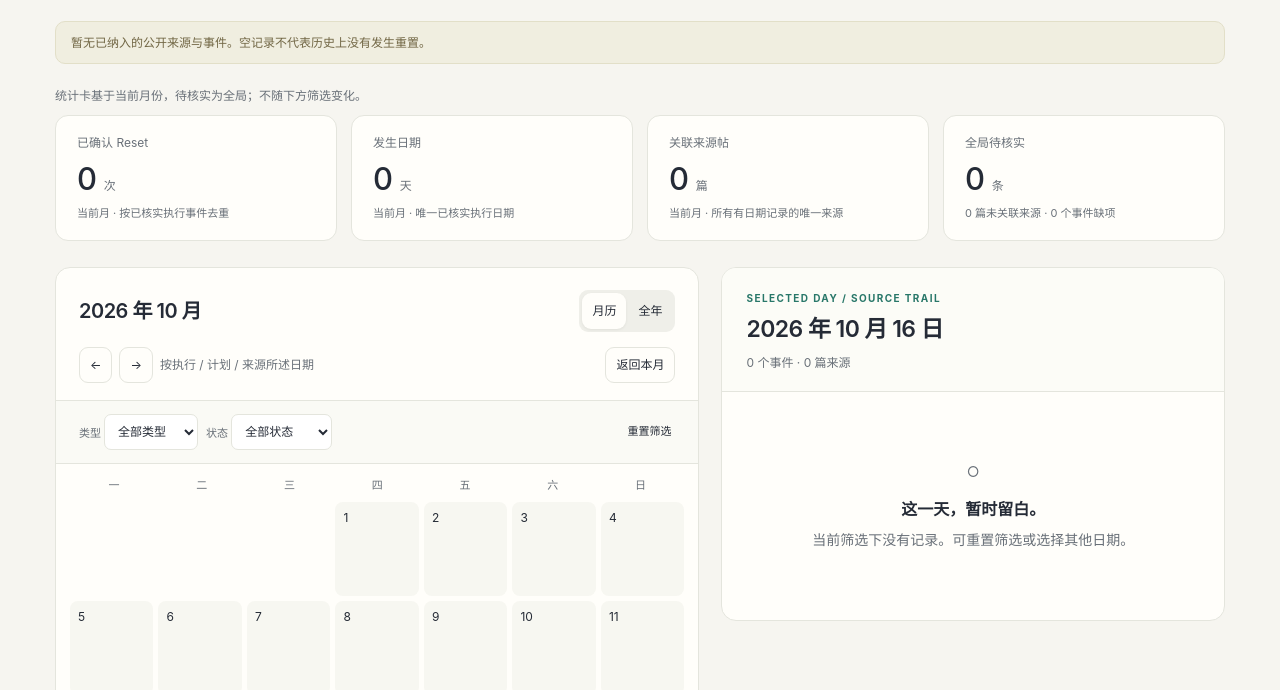
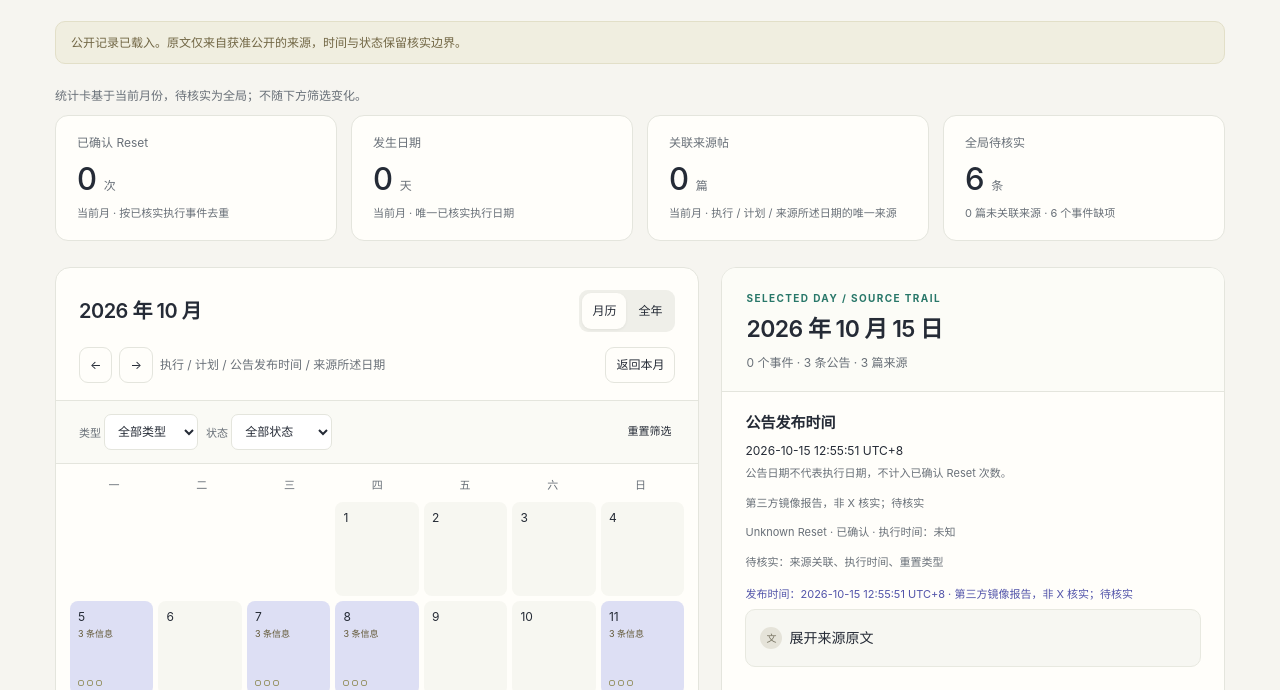
Before and after one commit to skommando/reset-notice-page, a plain HTML site: page index.html in a window 1280 px wide. Shown: the part 218-908 px from the top of the page. Drawn offline with Linux system fonts and the light colour scheme.

Commit message:
补齐重置公告历史并区分公告日期与执行日期

```diff
--- a/assets/app.mjs
+++ b/assets/app.mjs
@@ -1,4 +1,4 @@
-import {validateCalendar,parseCalendarJSON,calendarRecords,monthStats,filterRecords,dayDetails,safeSourceURL} from './model.mjs';
+import {validateCalendar,parseCalendarJSON,browseRecords,initialBrowseDate,monthStats,filterRecords,dayDetails,safeSourceURL} from './model.mjs';
 
 const $=id=>document.getElementById(id);
 const labels={forced:'Forced',banked:'Banked',unknown:'Unknown',confirmed:'已确认',announced:'已预告',delayed:'已延期',cancelled:'已取消'};
@@ -23,7 +23,7 @@
  const cards=[
   [values.confirmed_resets,'已确认 Reset','次','当前月 · 按已核实执行事件去重'],
   [values.confirmed_dates,'发生日期','天','当前月 · 唯一已核实执行日期'],
-  [values.associated_sources,'关联来源帖','篇','当前月 · 所有有日期记录的唯一来源'],
+  [values.associated_sources,'关联来源帖','篇','当前月 · 执行 / 计划 / 来源所述日期的唯一来源'],
   [values.unlinked_sources+values.pending_events,'全局待核实','条',`${values.unlinked_sources} 篇未关联来源 · ${values.pending_events} 个事件缺项`],
  ];
  $('stats').replaceChildren(...cards.map(([value,label,unit,note])=>{const card=node('div','stat');card.append(node('label','',label),node('strong','',String(value)),node('small','',unit),node('div','minor',note));return card;}));
@@ -57,20 +57,25 @@
  }
  $('yeargrid').replaceChildren(...sections);
 }
+function publicationBasisText(basis){
+ return basis==='verified'?'已核实':basis==='id_inferred'?'根据状态 ID 推断，待核实':basis==='mirror_reported'?'第三方镜像报告，非 X 核实；待核实':'';
+}
 function sourcePost(source){
  const details=node('details','post'),summary=node('summary','');
- const title=source.text_completeness==='complete'?'展开来源原文':source.text===null?'来源原文暂不可用':'展开来源文本（完整性待核实）';
+ const title=source.text_completeness==='complete'?'展开来源原文':source.text===null?'原文未收录':'展开来源文本（完整性待核实）';
  summary.append(node('span','posticon','文'),node('span','',title));details.append(summary);
  const publication=source.published_at===null?'发布时间：未知':`发布时间：${temporalText(source.published_at)}`;
- const basis=source.publication_basis==='id_inferred'?' · 根据状态 ID 推断，待核实':source.publication_basis==='verified'?' · 已核实':'';
+ const basis=publicationBasisText(source.publication_basis)?' · '+publicationBasisText(source.publication_basis):'';
  const time=node('p','posttime',publication+basis);
- details.append(node('p','posttext',source.text??'公开原文暂不可用。'));
+ details.append(node('p','posttext',source.text??'原文未收录，请查看原帖。'));
  if(safeSourceURL(source.url)){const link=node('a','sourcelink','查看原帖 ↗');link.href=source.url;link.target='_blank';link.rel='noopener noreferrer';details.append(link);}
  else details.append(node('span','minor','来源链接不可用'));
  details.append(node('p','postfooter',verificationText(source.verification)));
  const historical=source.versions.filter(v=>v.text!==source.text||JSON.stringify(v.published_at)!==JSON.stringify(source.published_at)||v.publication_basis!==source.publication_basis||v.text_completeness!==source.text_completeness);
- if(historical.length){const history=node('details','sourcehistory'),heading=node('summary','',source.verification.fields.includes('revision')?'并列来源版本（尚无唯一当前版本）':`其他公开版本（${historical.length}）`);history.append(heading);historical.forEach((v,i)=>{const section=node('section','post');section.append(node('p','posthead',`版本 ${i+1}`),node('p','posttime',`发布时间：${temporalText(v.published_at)}${v.publication_basis==='id_inferred'?' · 状态 ID 推断，待核实':''}`),node('p','posttext',v.text??'此版本公开原文暂不可用。'),node('p','postfooter',verificationText(v.verification)));history.append(section);});details.append(history);}
- const sourceBlock=node('section','source');sourceBlock.append(time,details);return sourceBlock;
+ if(historical.length){const history=node('details','sourcehistory'),heading=node('summary','',source.verification.fields.includes('revision')?'并列来源版本（尚无唯一当前版本）':`其他公开版本（${historical.length}）`);history.append(heading);historical.forEach((v,i)=>{const section=node('section','post');section.append(node('p','posthead',`版本 ${i+1}`),node('p','posttime',`发布时间：${temporalText(v.published_at)}${publicationBasisText(v.publication_basis)?' · '+publicationBasisText(v.publication_basis):''}`),node('p','posttext',v.text??'此版本公开原文暂不可用。'),node('p','postfooter',verificationText(v.verification)));history.append(section);});details.append(history);}
+ const sourceBlock=node('section','source');sourceBlock.append(time);
+ if(source.summary_zh!==undefined)sourceBlock.append(node('p','posthead',source.text===null?'摘要（原文未收录）':'摘要'),node('p','posttext',source.summary_zh));
+ sourceBlock.append(details);return sourceBlock;
 }
 function detailRecord(record){
  const article=node('article','event');
@@ -84,6 +89,16 @@
   article.append(node('p','eventnote',record.countable?'按独立核实的执行日期计为 1 次 Reset。':'仅作信息记录，不计入已确认次数。'));
   if(e.eligibility_summary!==null){const extra=node('details','eventextra');extra.append(node('summary','','资格说明'),node('p','eventnote',e.eligibility_summary));article.append(extra);}
   if(e.verification.state!=='verified')article.append(node('p','eventnote',verificationText(e.verification)));
+ }else if(record.type==='announcement'){
+  const source=record.sources[0];
+  article.append(node('h3','','公告发布时间'),node('p','eventtime',temporalText(source.published_at)),node('p','eventnote','公告日期不代表执行日期，不计入已确认 Reset 次数。'));
+  article.append(node('p','eventnote',publicationBasisText(source.publication_basis)));
+  if(record.related_events.length)record.related_events.forEach(e=>{
+   article.append(node('p','eventnote',`${labels[e.reset_kind]} Reset · ${e.status==='unknown'?'状态待核实':labels[e.status]} · 执行时间：${temporalText(e.executed_at)}`));
+   if(e.planned_at!==null)article.append(node('p','eventnote',`计划时间：${temporalText(e.planned_at)}`));
+   if(e.verification.state!=='verified')article.append(node('p','eventnote',verificationText(e.verification)));
+  });
+  else article.append(node('p','eventnote','尚未关联核实事件；执行时间未知。'));
  }else{
   article.append(node('h3','','未关联来源'),node('div','badges','Unknown · 状态待核实'),node('p','eventtime',`来源所述时间，性质待核实：${record.mentioned_at?temporalText(record.mentioned_at):record.date?record.date+'（仅日期，具体时刻待核实） UTC+8':'未知'}`),node('p','eventnote','尚未关联核实事件，不计入已确认次数。'));
  }
@@ -94,12 +109,12 @@
 function details(){
  const entries=pendingId?filterRecords(records,filters()).filter(r=>r.id===pendingId):dayDetails(data,selected,filters());
  $('detailtitle').textContent=pendingId?'待核实记录':selected.replace(/^(\d+)-(\d+)-(\d+)$/,'$1 年 $2 月 $3 日');
- $('detailcaption').textContent=`${entries.filter(r=>r.type==='event').length} 个事件 · ${new Set(entries.flatMap(r=>r.source_ids)).size} 篇来源`;
+ $('detailcaption').textContent=`${entries.filter(r=>r.type==='event').length} 个事件 · ${entries.filter(r=>r.type==='announcement').length} 条公告 · ${new Set(entries.flatMap(r=>r.source_ids)).size} 篇来源`;
  if(entries.length)$('detail').replaceChildren(...entries.map(detailRecord));
  else {const empty=node('div','empty');empty.append(node('span','','○'),node('b','','这一天，暂时留白。'),node('p','','当前筛选下没有记录。可重置筛选或选择其他日期。'));$('detail').replaceChildren(empty);}
 }
 function pending(){
- const list=filterRecords(records,filters()).filter(r=>r.pending||r.date===null);
+ const list=filterRecords(records,filters()).filter(r=>r.type!=='announcement'&&(r.pending||r.date===null));
  $('pendingcount').textContent=`${list.length} 条`;
  $('pending').replaceChildren(...list.map(r=>{const row=node('div','pendingrow'),control=button(r.type==='source'?'未关联来源':`${labels[r.kind]} · ${r.status==='unknown'?'状态待核实':labels[r.status]}`,'',{'data-pending':r.id,'aria-pressed':r.id===pendingId});control.append(node('span','',`${r.date?r.date+' · ':''}${r.sources.length} 篇来源 · 点击查看 →`));row.append(control);return row;}));
  if(!list.length)$('pending').append(node('p','eventnote','当前筛选下没有待核实记录。'));
@@ -111,7 +126,7 @@
  $('monthview').setAttribute('aria-pressed',String(view==='month'));$('yearview').setAttribute('aria-pressed',String(view==='year'));
  $('month').hidden=view!=='month';$('year').hidden=view!=='year';
  $('prev').setAttribute('aria-label',view==='month'?'上一月':'上一年');$('next').setAttribute('aria-label',view==='month'?'下一月':'下一年');
- $('navhint').textContent=view==='year'?'全年仅按已核实执行次数着色':'按执行 / 计划 / 来源所述日期';
+ $('navhint').textContent=view==='year'?'全年仅按已核实执行次数着色':'执行 / 计划 / 公告发布时间 / 来源所述日期';
  $('prev').disabled=year===1&&(view==='year'||month===0);$('next').disabled=year===9999&&(view==='year'||month===11);
  stats();calendar();if(view==='year')yearCalendar();details();pending();
  // 更新日期或待核实记录后保留键盘焦点，避免重绘把焦点送回页面起点。
@@ -130,7 +145,8 @@
 async function load(){
  try{
   const response=await fetch('./data/calendar.json',{cache:'no-cache'});if(!response.ok)throw new Error('unavailable');
-  data=validateCalendar(parseCalendarJSON(await response.text()));records=calendarRecords(data);
+  data=validateCalendar(parseCalendarJSON(await response.text()));records=browseRecords(data);
+  selected=initialBrowseDate(data,currentDate);year=Number(selected.slice(0,4));month=Number(selected.slice(5,7))-1;
   $('loadstatus').textContent=records.length?'公开记录已载入。原文仅来自获准公开的来源，时间与状态保留核实边界。':'暂无已纳入的公开来源与事件。空记录不代表历史上没有发生重置。';
   $('generated').textContent=`公开数据生成时间：${data.generated_at.replace('T',' ').replace('+08:00','')} UTC+8`;
   $('checkedrange').textContent=data.checked_at_range.min===null?'来源记录核对范围：未知（无已纳入来源）':`来源记录核对范围：${data.checked_at_range.min} 至 ${data.checked_at_range.max}；这是记录核对时间，不是监控最新运行时间。`;
--- a/assets/model.mjs
+++ b/assets/model.mjs
@@ -10,7 +10,11 @@
 const VERIFY={event:['association','reset_kind','status','executed_at','planned_at','previous_planned_at','eligibility_summary'],source:['association','revision','text','published_at','text_completeness'],version:['revision','text','published_at','text_completeness']};
 const fail=()=>{throw new Error('public_data_invalid');};
 function require(value){if(!value)fail();}
-function exact(value,kind){require(value!==null&&typeof value==='object'&&!Array.isArray(value)&&canonical(Object.keys(value).sort())===canonical([...FIELDS[kind]].sort()));}
+function exact(value,kind){
+ require(value!==null&&typeof value==='object'&&!Array.isArray(value));
+ const optional=kind==='source'&&Object.hasOwn(value,'summary_zh')?['summary_zh']:[];
+ require(canonical(Object.keys(value).sort())===canonical([...FIELDS[kind],...optional].sort()));
+}
 function enumValue(value,values){require(typeof value==='string'&&values.includes(value));}
 function text(value,nullable=false){require(nullable&&value===null||typeof value==='string'&&!PYTHON_ONLY_WHITESPACE.test(value));}
 function codePointOrder(a,b){const x=[...a],y=[...b];for(let i=0;i<Math.min(x.length,y.length);i++){const delta=x[i].codePointAt(0)-y[i].codePointAt(0);if(delta)return delta;}return x.length-y.length;}
@@ -268,7 +272,7 @@
  require(value.fields.every(f=>VERIFY[kind].includes(f)));require((value.state==='verified')===(value.fields.length===0));
 }
 function version(value){
- text(value.text,true);temporal(value.published_at);enumValue(value.publication_basis,['verified','id_inferred','unknown']);enumValue(value.text_completeness,['complete','unknown','unavailable']);
+ text(value.text,true);temporal(value.published_at);enumValue(value.publication_basis,['verified','id_inferred','mirror_reported','unknown']);enumValue(value.text_completeness,['complete','unknown','unavailable']);
  require((value.published_at===null)===(value.publication_basis==='unknown'));require(value.text!==null||value.text_completeness==='unavailable');
  const fields=value.verification.fields;
  if(value.text===null)require(fields.includes('text'));
@@ -286,7 +290,7 @@
  for(const key of ['events','sources','unlinked_sources'])require(Array.isArray(data[key]));
  const sourceIds=[];
  for(const source of data.sources){
-  exact(source,'source');require(typeof source.id==='string'&&/^source-sha256:[0-9a-f]{64}$/.test(source.id));require(safeSourceURL(source.url));
+  exact(source,'source');if(Object.hasOwn(source,'summary_zh')){text(source.summary_zh);require([...source.summary_zh].length<=1000&&!/\p{Cc}/u.test(source.summary_zh));}require(typeof source.id==='string'&&/^source-sha256:[0-9a-f]{64}$/.test(source.id));require(safeSourceURL(source.url));
   require(source.id==='source-sha256:'+sha256(sourceKey(source.url)));sourceIds.push(source.id);
   verification(source.verification,'source');version(source);require(Array.isArray(source.versions)&&source.versions.length>0);
   for(const v of source.versions){exact(v,'version');verification(v.verification,'version');version(v);}
@@ -330,8 +334,25 @@
  const records=calendarRecords(data),inMonth=records.filter(r=>r.date?.startsWith(month+'-')),confirmed=inMonth.filter(r=>r.countable);
  return {confirmed_resets:new Set(confirmed.map(r=>r.id)).size,confirmed_dates:new Set(confirmed.map(r=>r.date)).size,associated_sources:new Set(inMonth.flatMap(r=>r.source_ids)).size,unlinked_sources:data.unlinked_sources.length,pending_events:records.filter(r=>r.type==='event'&&r.pending).length};
 }
-export function filterRecords(records,{kind='all',status='all'}={}){return records.filter(r=>(kind==='all'||r.kind===kind)&&(status==='all'||r.status===status));}
-export function dayDetails(data,date,filters={}){validDate(date,false);return filterRecords(calendarRecords(data),filters).filter(r=>r.date===date);}
+// Publication is a separate information layer, never an execution-date fallback.
+export function announcementRecords(data){
+ return data.sources.filter(s=>s.published_at!==null).map(s=>({
+  type:'announcement',id:'announcement:'+s.id,kind:'unknown',status:'unknown',
+  date:s.published_at.value.slice(0,10),basis:'published_at',countable:false,pending:false,
+  sources:[s],source_ids:[s.id],related_events:data.events.filter(e=>e.source_ids.includes(s.id)),
+ }));
+}
+export function browseRecords(data){return [...calendarRecords(data),...announcementRecords(data)];}
+export function initialBrowseDate(data,today){
+ validDate(today,false);
+ const dates=[...new Set(browseRecords(data).map(r=>r.date).filter(Boolean))].sort();
+ return dates.filter(d=>d<=today).at(-1)??dates[0]??today;
+}
+export function filterRecords(records,{kind='all',status='all'}={}){
+ const matches=(k,s)=>(kind==='all'||k===kind)&&(status==='all'||s===status);
+ return records.filter(r=>r.type==='announcement'&&r.related_events.length?r.related_events.some(e=>matches(e.reset_kind,e.status)):matches(r.kind,r.status));
+}
+export function dayDetails(data,date,filters={}){validDate(date,false);return filterRecords(browseRecords(data),filters).filter(r=>r.date===date);}
 // JSON.parse 会静默接受重复键；加载入口先用严格递归解析拒绝重复键和非有限数。
 export function parseCalendarJSON(input){
  require(typeof input==='string');let pos=0;
```
Also changed, not shown: data/calendar.json (+1 -1 lines), index.html (+1 -1 lines), tests/model.test.mjs (+87 -2 lines), 1 other file.
